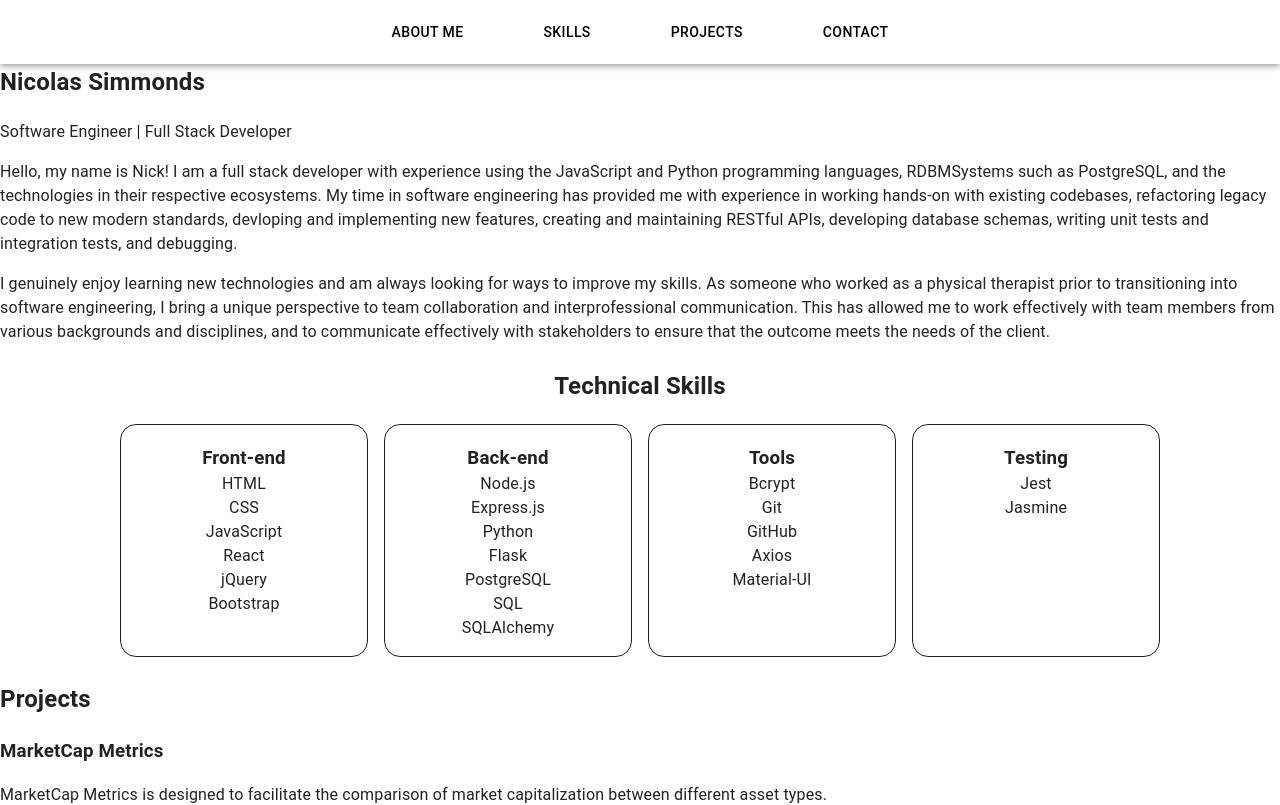
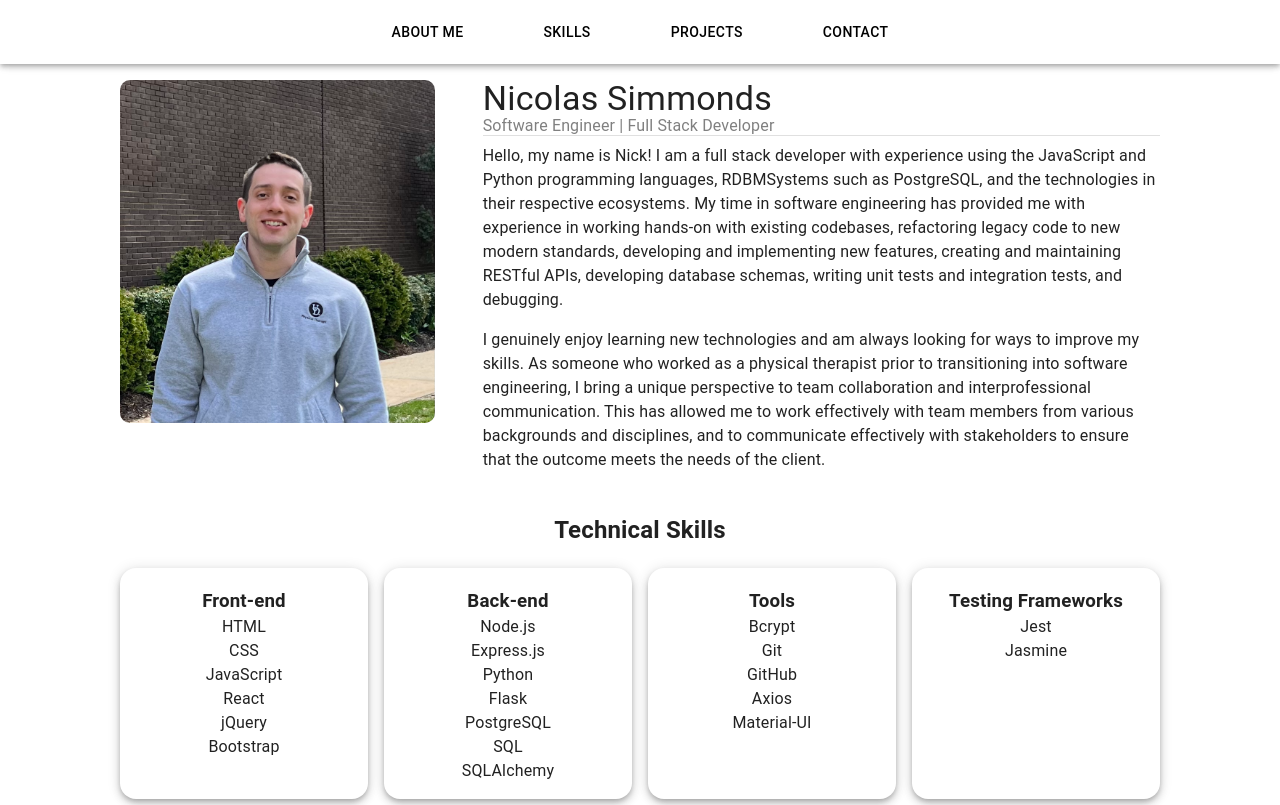
Before and after one commit to njsimm/portfolio, a React (Vite) app: page / in a window 1280 px wide. Shown: the top 805 px of the page. Built offline with nearby package versions, Linux system fonts and the light colour scheme.

Commit message:
Refactored about me.

```diff
--- a/src/AboutMe.jsx
+++ b/src/AboutMe.jsx
@@ -1,39 +1,63 @@
 import React from "react";
-import "./AboutMe.css";
+import { Box, Grid, Typography, Divider } from "@mui/material";
+import picture from "./assets/pic-port.png";
 
 const AboutMe = () => {
   return (
     <section id="AboutMe" className="AboutMe">
-      <header>
-        <h1 className="AboutMe-Name">Nicolas Simmonds</h1>
-        <p className="AboutMe-details">
-          Software Engineer | Full Stack Developer
-        </p>
-      </header>
-
-      <div className="AboutMe-paragraph-container">
-        <p className="AboutMe-paragraph">
-          Hello, my name is Nick! I am a full stack developer with experience
-          using the JavaScript and Python programming languages, RDBMSystems
-          such as PostgreSQL, and the technologies in their respective
-          ecosystems. My time in software engineering has provided me with
-          experience in working hands-on with existing codebases, refactoring
-          legacy code to new modern standards, devloping and implementing new
-          features, creating and maintaining RESTful APIs, developing database
-          schemas, writing unit tests and integration tests, and debugging.{" "}
-        </p>
-
-        <p>
-          I genuinely enjoy learning new technologies and am always looking for
-          ways to improve my skills. As someone who worked as a physical
-          therapist prior to transitioning into software engineering, I bring a
-          unique perspective to team collaboration and interprofessional
-          communication. This has allowed me to work effectively with team
-          members from various backgrounds and disciplines, and to communicate
-          effectively with stakeholders to ensure that the outcome meets the
-          needs of the client.
-        </p>
-      </div>
+      <Box sx={{ flexGrow: 1, margin: 3, mx: 15 }}>
+        <Grid container spacing={6}>
+          <Grid item xs={12} sm={12} md={6} lg={4}>
+            <img
+              src={picture}
+              alt="Nicolas Simmonds"
+              style={{
+                width: "100%",
+                height: "auto",
+                borderRadius: "10px",
+              }}
+            />
+          </Grid>
+          <Grid item xs={12} sm={12} md={6} lg={8}>
+            <Typography
+              variant="h4"
+              component="h1"
+              style={{ marginBottom: 0, lineHeight: "1.1" }}
+            >
+              Nicolas Simmonds
+            </Typography>
+            <Typography
+              variant="subtitle1"
+              component="h2"
+              style={{ color: "gray", marginTop: 0, lineHeight: "1.1" }}
+            >
+              Software Engineer | Full Stack Developer
+            </Typography>
+            <Divider />
+            <Typography variant="body1" paragraph marginTop=".5rem">
+              Hello, my name is Nick! I am a full stack developer with
+              experience using the JavaScript and Python programming languages,
+              RDBMSystems such as PostgreSQL, and the technologies in their
+              respective ecosystems. My time in software engineering has
+              provided me with experience in working hands-on with existing
+              codebases, refactoring legacy code to new modern standards,
+              developing and implementing new features, creating and maintaining
+              RESTful APIs, developing database schemas, writing unit tests and
+              integration tests, and debugging.
+            </Typography>
+            <Typography variant="body1" paragraph>
+              I genuinely enjoy learning new technologies and am always looking
+              for ways to improve my skills. As someone who worked as a physical
+              therapist prior to transitioning into software engineering, I
+              bring a unique perspective to team collaboration and
+              interprofessional communication. This has allowed me to work
+              effectively with team members from various backgrounds and
+              disciplines, and to communicate effectively with stakeholders to
+              ensure that the outcome meets the needs of the client.
+            </Typography>
+          </Grid>
+        </Grid>
+      </Box>
     </section>
   );
 };
--- a/src/App.jsx
+++ b/src/App.jsx
@@ -12,7 +12,7 @@ function App() {
         <Navbar links={["About Me", "Skills", "Projects", "Contact"]} />
       </header>
       <main>
-        <Box sx={{ mt: 8 }}>
+        <Box sx={{ mt: 10 }}>
           <AboutMe />
           <SkillsList />
           <ProjectsList />
--- a/src/Navbar.jsx
+++ b/src/Navbar.jsx
@@ -37,7 +37,7 @@ const Navbar = ({ window, links }) => {
             spy={true}
             smooth={true}
             duration={500}
-            offset={-64}
+            offset={-80}
             key={item}
             onClick={handleDrawerToggle}
           >
@@ -87,7 +87,7 @@ const Navbar = ({ window, links }) => {
                 spy={true}
                 smooth={true}
                 duration={500}
-                offset={-64}
+                offset={-80}
               >
                 <Button sx={{ color: "#000000", mx: 3, px: 2 }}>{item}</Button>
               </Link>
--- a/src/Skills.jsx
+++ b/src/Skills.jsx
@@ -20,7 +20,7 @@ const skills = [
     skills: ["Bcrypt", "Git", "GitHub", "Axios", "Material-UI"],
   },
   {
-    type: "Testing",
+    type: "Testing Frameworks",
     skills: ["Jest", "Jasmine"],
   },
 ];
--- a/src/SkillsList.jsx
+++ b/src/SkillsList.jsx
@@ -1,6 +1,7 @@
 import React from "react";
 import Box from "@mui/material/Box";
 import Grid from "@mui/material/Grid";
+import Paper from "@mui/material/Paper";
 import skills from "./Skills";
 
 const SkillList = () => {
@@ -21,9 +22,9 @@ const SkillList = () => {
           {skills.map((skillObj) => {
             return (
               <Grid item xs={12} sm={6} md={3} key={skillObj.type}>
-                <Box
+                <Paper
+                  elevation={5}
                   sx={{
-                    border: 1,
                     padding: 0,
                     borderRadius: "16px",
                     height: "100%",
@@ -63,7 +64,7 @@ const SkillList = () => {
                       );
                     })}
                   </ul>
-                </Box>
+                </Paper>
               </Grid>
             );
           })}
```
Also changed, not shown: src/assets/pic-port.png (added).
